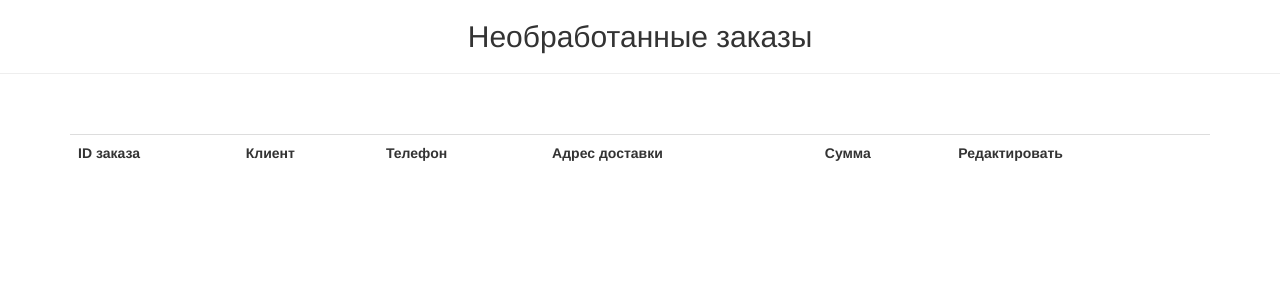
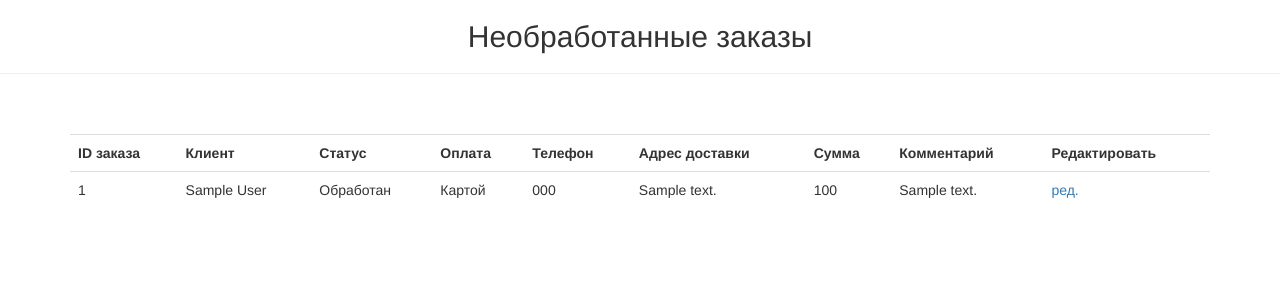
Before and after one commit to conformist-mw/star-burger, a Django app: page /manager/orders/ in a window 1280 px wide. Shown: the part 52-352 px from the top of the page. Run offline with Django 3.2, Linux system fonts and the light colour scheme; a user stored in the database is signed in; data comes from the database, SQL or seed files in the repository; tables that the repository leaves empty hold one stand-in row (values such as "Sample post"); lists and menus that the app fills with data are empty; some libraries are stand-ins or nearby versions.

Commit message:
added payment, prettify manager orders

```diff
--- a/code/foodcartapp/admin.py
+++ b/code/foodcartapp/admin.py
@@ -30,7 +30,7 @@ class OrderAdmin(admin.ModelAdmin):
         ('Основные данные', {
             'fields': (('first_name', 'last_name'), 'phone', 'address'),
         }),
-        ('Статус', {'fields': ('status',)}),
+        ('Статус', {'fields': (('status', 'payment'),)}),
         ('Комментарий', {'fields': ('comment',)}),
         (None, {
             'fields': ('created_at', 'processed_at', 'delivered_at'),
--- a/code/foodcartapp/models/order.py
+++ b/code/foodcartapp/models/order.py
@@ -32,12 +32,23 @@ class Order(models.Model):
         # (CANCELLED, 'Отменён'),
     )
 
+    CARD = 'card'
+    CASH = 'cash'
+
+    PAYMENTS = (
+        (CARD, 'Картой'),
+        (CASH, 'Наличными'),
+    )
+
     first_name = models.CharField('Имя', max_length=50)
     last_name = models.CharField('Фамилия', max_length=50)
     address = models.TextField('Адрес')
     phone = PhoneNumberField('Номер Телефона')
     status = models.CharField(
         'Статус', max_length=15, choices=STATUSES, default=UNPROCESSED,
+    )
+    payment = models.CharField(
+        'Оплата', max_length=10, choices=PAYMENTS, default=CASH,
     )
     comment = models.TextField('Комментарий', blank=True)
 
--- a/code/restaurateur/templates/order_items.html
+++ b/code/restaurateur/templates/order_items.html
@@ -15,9 +15,12 @@
     <tr>
       <th>ID заказа</th>
       <th>Клиент</th>
+      <th>Статус</th>
+      <th>Оплата</th>
       <th>Телефон</th>
       <th>Адрес доставки</th>
       <th>Сумма</th>
+      <th>Комментарий</th>
       <th>Редактировать</th>
     </tr>
 
@@ -25,9 +28,12 @@
       <tr>
         <td>{{ item.id }}</td>
         <td>{{ item.first_name }} {{ item.last_name }}</td>
+        <td>{{ item.get_status_display }}</td>
+        <td>{{ item.get_payment_display }}</td>
         <td>{{ item.phone }}</td>
         <td>{{ item.address }}</td>
         <td>{{ item.total_sum }}</td>
+        <td>{{ item.comment }}</td>
         <td>
           <a href="{% url 'admin:foodcartapp_order_change' item.id %}">ред.</a>
         </td>
--- a/code/restaurateur/views.py
+++ b/code/restaurateur/views.py
@@ -98,7 +98,7 @@ def view_restaurants(request):
 
 @user_passes_test(is_manager, login_url='restaurateur:login')
 def view_orders(request):
-    orders = Order.objects.unprocessed().annotate(
+    orders = Order.objects.annotate(
         total_sum=Sum(F('products__price') * F('products__quantity')),
     )
     return render(request, template_name='order_items.html', context={
```
Also changed, not shown: code/foodcartapp/migrations/0043_added_order_payment.py (added).
